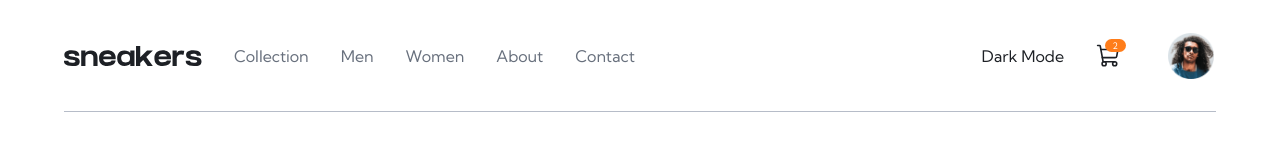
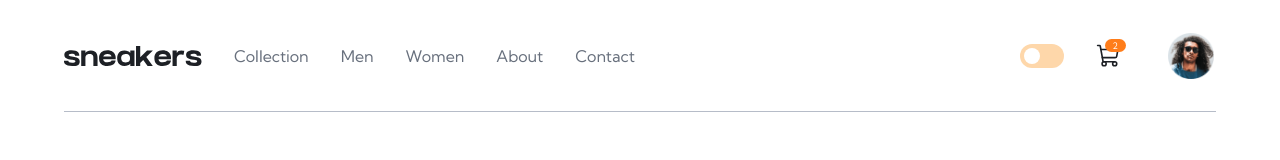
Before and after one commit to calebesg/ecommerce-product-page, a Next.js app: page / in a window 1280 px wide. Shown: the top 160 px of the page. Built offline with nearby package versions, Linux system fonts and the light colour scheme.

Commit message:
create toggle button

```diff
--- a/package.json
+++ b/package.json
@@ -9,6 +9,8 @@
     "lint": "next lint"
   },
   "dependencies": {
+    "@headlessui/react": "^1.6.5",
+    "classnames": "^2.3.1",
     "next": "12.2.0",
     "next-seo": "^5.4.0",
     "phosphor-react": "^1.4.1",
--- a/src/components/Header.tsx
+++ b/src/components/Header.tsx
@@ -6,6 +6,7 @@ import { ThemeProps } from "../types/ThemeProps";
 
 import Logo from "./Logo";
 import avatar from "../assets/image-avatar.png";
+import ToggleButton from "./ToggleButton";
 
 export default function Header() {
   const renderNav = function (theme: ThemeProps) {
@@ -66,12 +67,7 @@ export default function Header() {
             </li>
           </ul>
 
-          <button
-            className="text-grayish_blue-800 dark:text-grayish_blue-400 transition-colors"
-            onClick={() => theme.changeTheme()}
-          >
-            Dark Mode
-          </button>
+          <ToggleButton onChange={theme.changeTheme} />
         </div>
 
         <div className="flex items-center gap-11">
--- /dev/null
+++ b/src/components/ToggleButton.tsx
@@ -0,0 +1,41 @@
+import { useState } from "react";
+import { Switch } from "@headlessui/react";
+import classNames from "classnames";
+
+interface ToggleButtonProps {
+  onChange: () => void;
+}
+
+export default function ToggleButton({ onChange }: ToggleButtonProps) {
+  const [enabled, setEnabled] = useState(false);
+
+  const toggleEnabled = function (value: boolean) {
+    setEnabled(value);
+    onChange();
+  };
+
+  return (
+    <Switch
+      checked={enabled}
+      onChange={toggleEnabled}
+      className={classNames(
+        "relative inline-flex h-6 w-11 items-center rounded-full",
+        {
+          "bg-orange-500": enabled,
+          "bg-orange-200": !enabled,
+        }
+      )}
+    >
+      <span className="sr-only">Enable dark mode</span>
+      <span
+        className={classNames(
+          "inline-block h-4 w-4 rounded-full bg-white transform transition-all",
+          {
+            "translate-x-6": enabled,
+            "translate-x-1": !enabled,
+          }
+        )}
+      />
+    </Switch>
+  );
+}
```
Also changed, not shown: 1 other file (tests, documents, lock files or other folders).
